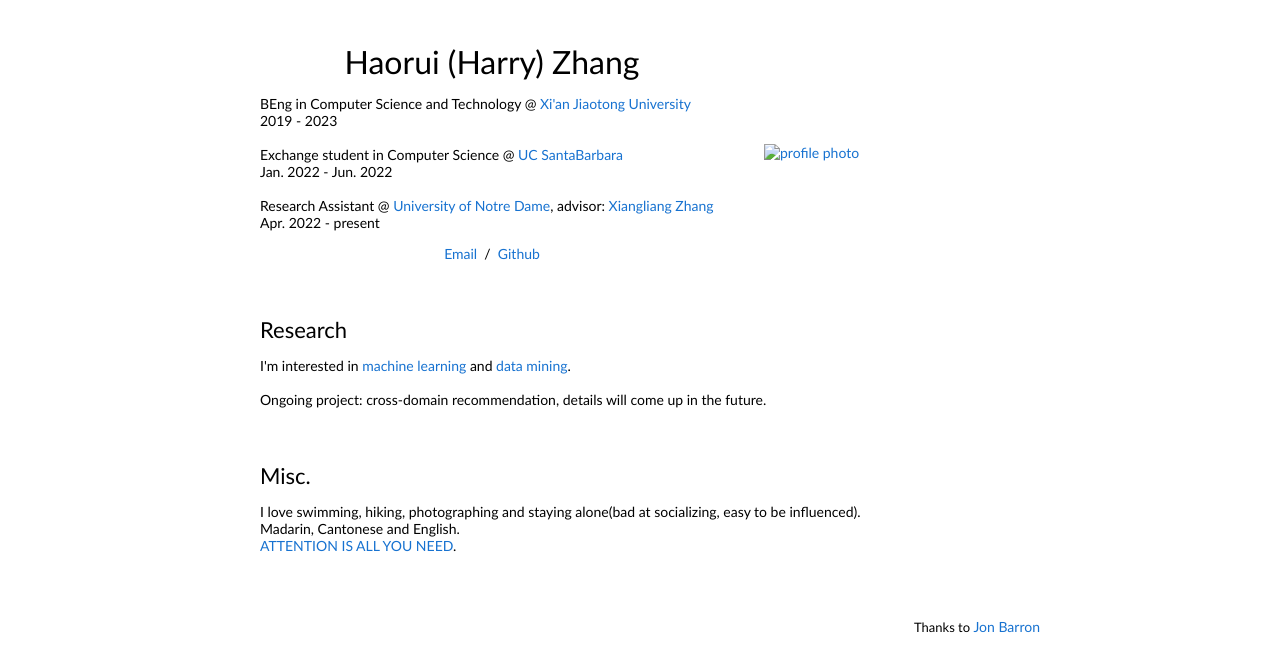
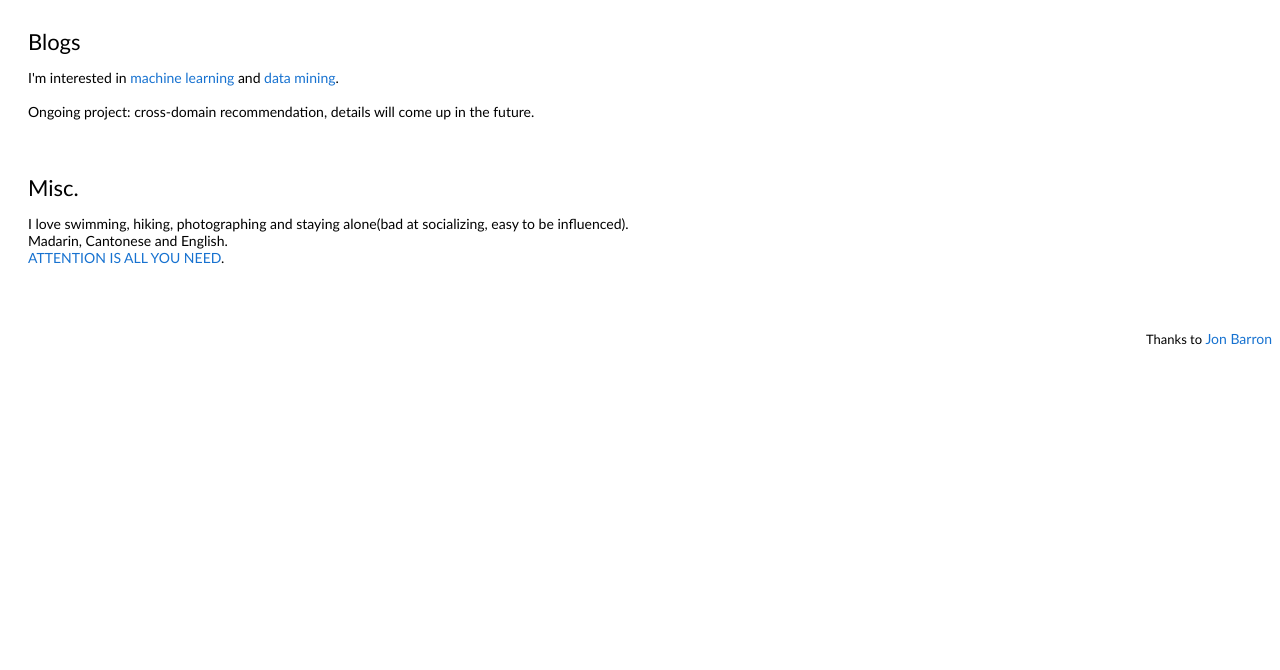
Before and after one commit to harry-hrz/blog.github.io, a plain HTML site: page index.html in a window 1280 px wide. Drawn offline with Linux system fonts and the light colour scheme.

Commit message:
Update index.html

```diff
--- a/index.html
+++ b/index.html
@@ -11,38 +11,10 @@
 </head>
 
 <body>
-  <table style="width:100%;max-width:800px;border:0px;border-spacing:0px;border-collapse:separate;margin-right:auto;margin-left:auto;"><tbody>
-    <tr style="padding:0px">
-      <td style="padding:0px">
-        <table style="width:100%;border:0px;border-spacing:0px;border-collapse:separate;margin-right:auto;margin-left:auto;"><tbody>
-          <tr style="padding:0px">
-            <td style="padding:2.5%;width:63%;vertical-align:middle">
-              <p style="text-align:center">
-                <name>Haorui (Harry) Zhang</name>
-              </p>
-              <p> BEng in Computer Science and Technology @ <a href="http://en.xjtu.edu.cn">Xi'an Jiaotong University</a> <br> 2019 - 2023 <br>
-		      <br> Exchange student in Computer Science @ <a href="http://ucsb.edu">UC SantaBarbara</a> <br> Jan. 2022 - Jun. 2022 <br>
-		      <br> Research Assistant @ <a href="http://nd.edu">University of Notre Dame</a>, advisor: <a href="http://sites.nd.edu/xiangliang-zhang/">Xiangliang Zhang</a>
-		      <br> Apr. 2022 - present
-              </p>
-              <p style="text-align:center">
-                <a href="mailto:haoruizhang.cs@gmail.com">Email</a> &nbsp/&nbsp
-                <!-- <a href="data/JonBarron-CV.pdf">CV</a> &nbsp/&nbsp -->
-                <!-- <a href="data/JonBarron-bio.txt">Bio</a> &nbsp/&nbsp -->
-                <!-- <a href="https://scholar.google.com/citations?hl=en&user=jktWnL8AAAAJ">Google Scholar</a> &nbsp/&nbsp -->
-                <!-- <a href="https://twitter.com/jon_barron">Twitter</a> &nbsp/&nbsp -->
-                <a href="https://github.com/hrzjohn/">Github</a>
-              </p>
-            </td>
-            <td style="padding:2.5%;width:40%;max-width:40%">
-              <a href="profile_1.jpg"><img style="width:100%;max-width:100%" alt="profile photo" src="profile_3.jpg" class="hoverZoomLink"></a>
-            </td>
-          </tr>
-        </tbody></table>
         <table style="width:100%;border:0px;border-spacing:0px;border-collapse:separate;margin-right:auto;margin-left:auto;"><tbody>
             <tr>
             <td style="padding:20px;width:100%;vertical-align:middle">
-              <heading>Research</heading>
+              <heading>Blogs</heading>
               <p>
                 I'm interested in <a href="http://en.wikipedia.org/wiki/Machine_learning">machine learning</a> and
 		      <a href="http://en.wikipedia.org/wiki/Data_mining">data mining</a>.
```
